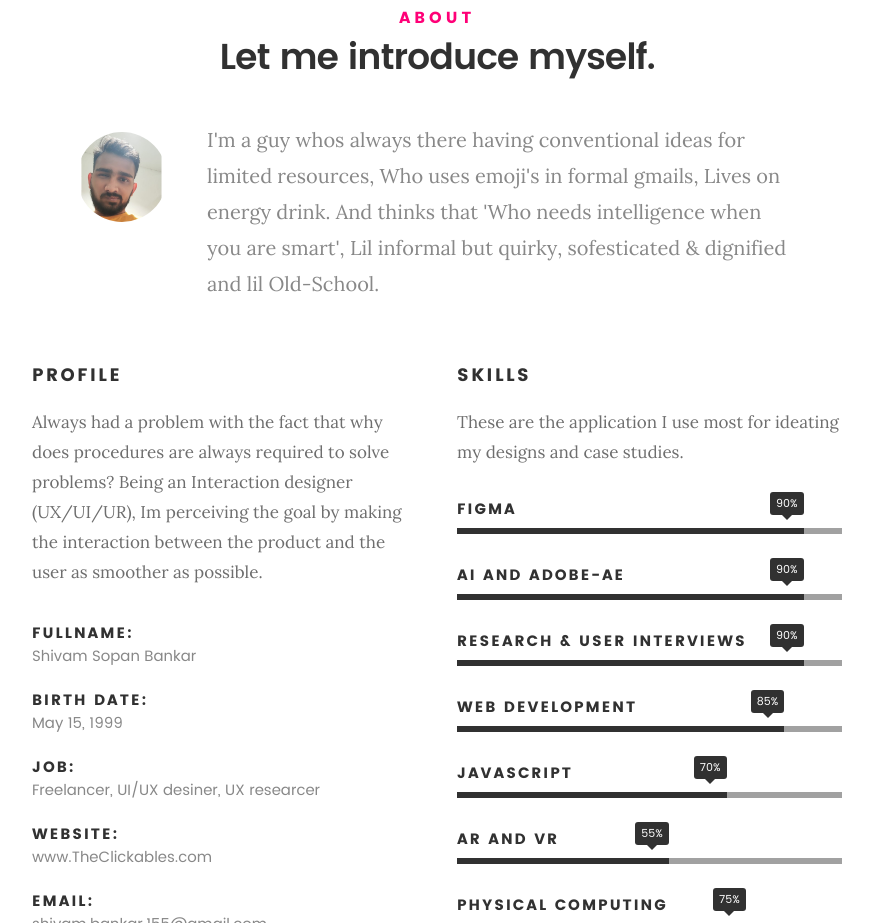
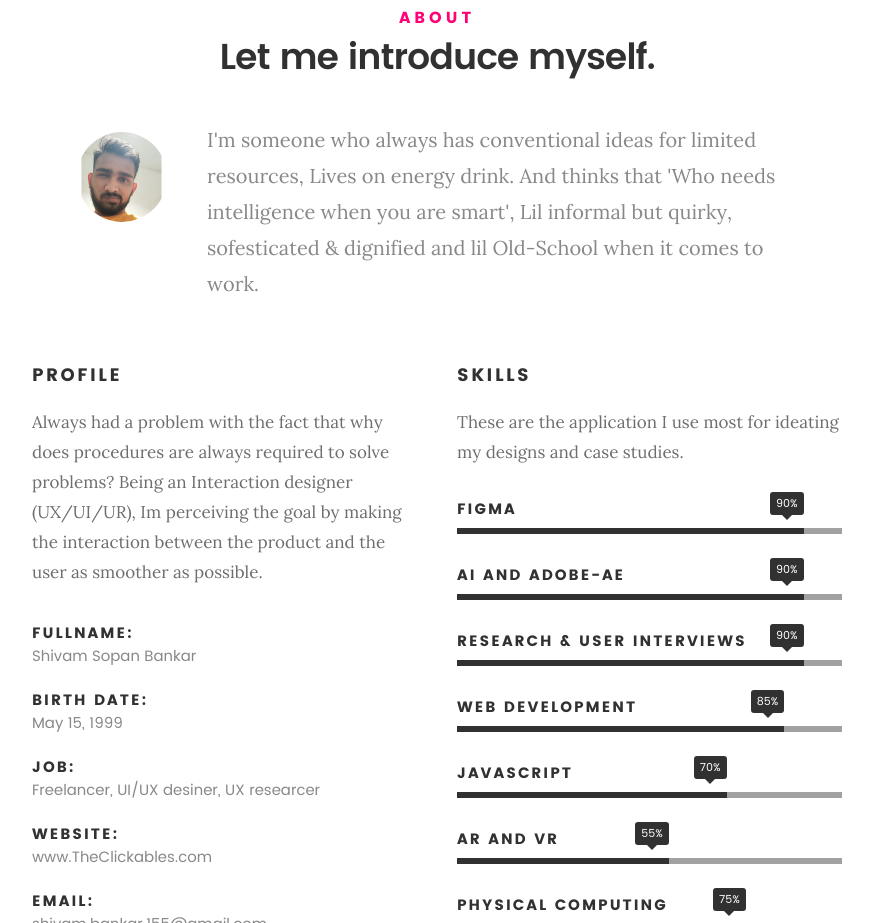
Before and after one commit to shivambankar15/shivambankar15.github.io, a plain HTML site: page index.html in a window 1280 px wide. Shown: the part 917-1840 px from the top of the page, without its empty margins (203-1076 px from the left). Drawn offline with Linux system fonts and the light colour scheme; files whose address does not match are found by name.

Commit message:
Update index.html

```diff
--- a/index.html
+++ b/index.html
@@ -113,7 +113,7 @@
 
    				<img src="./images/profile-pic.jpg" alt="Profile Picture">
 
-   				<p class="lead"> I'm a guy whos always there having conventional ideas for limited resources, Who uses emoji's in formal gmails, Lives on energy drink. And thinks that 'Who needs intelligence when you are smart', Lil informal but quirky, sofesticated & dignified and lil Old-School.</p>
+   				<p class="lead"> I'm someone who always has conventional ideas for limited resources, Lives on energy drink. And thinks that 'Who needs intelligence when you are smart', Lil informal but quirky, sofesticated & dignified and lil Old-School when it comes to work.</p>
    			</div>
 
    		</div>
```
